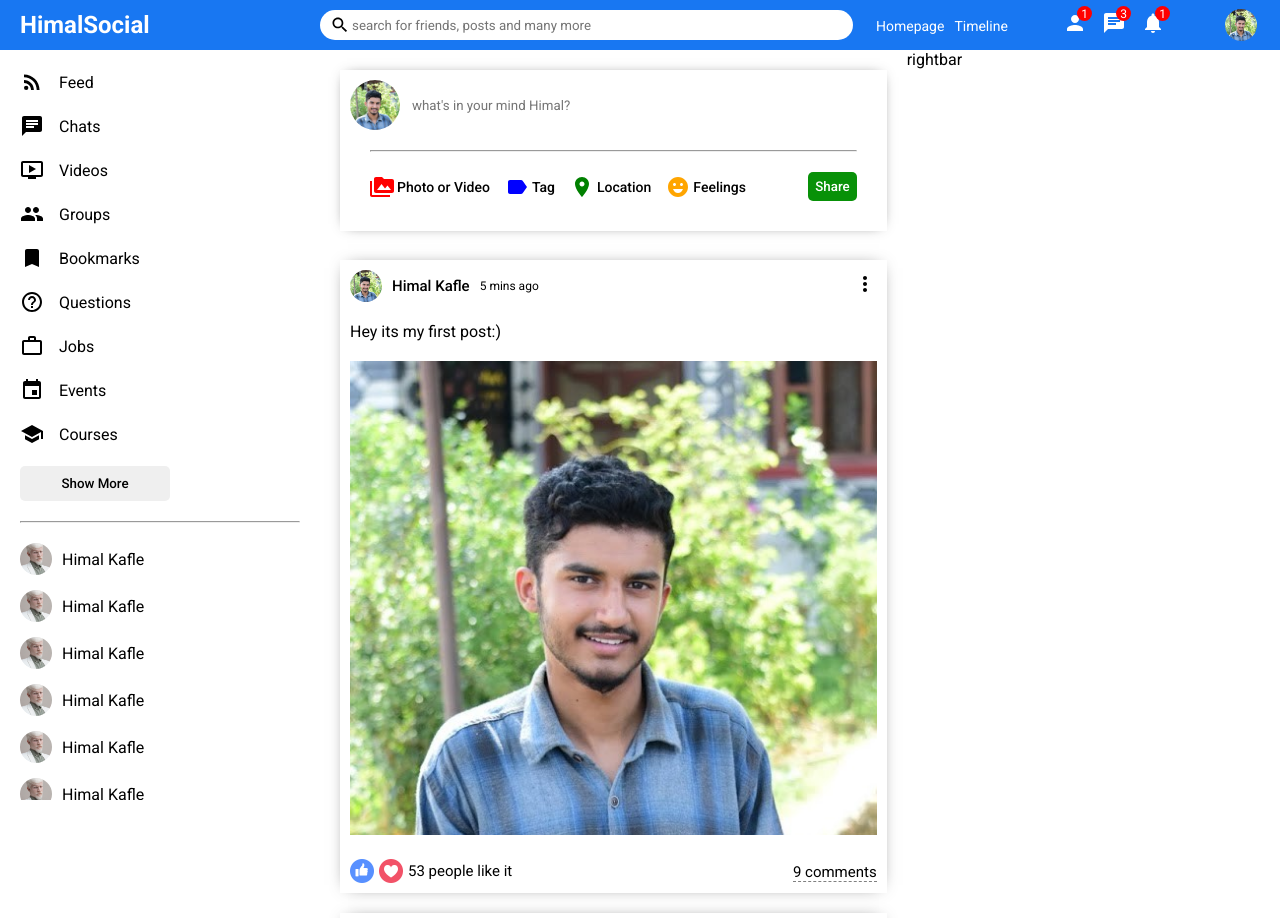
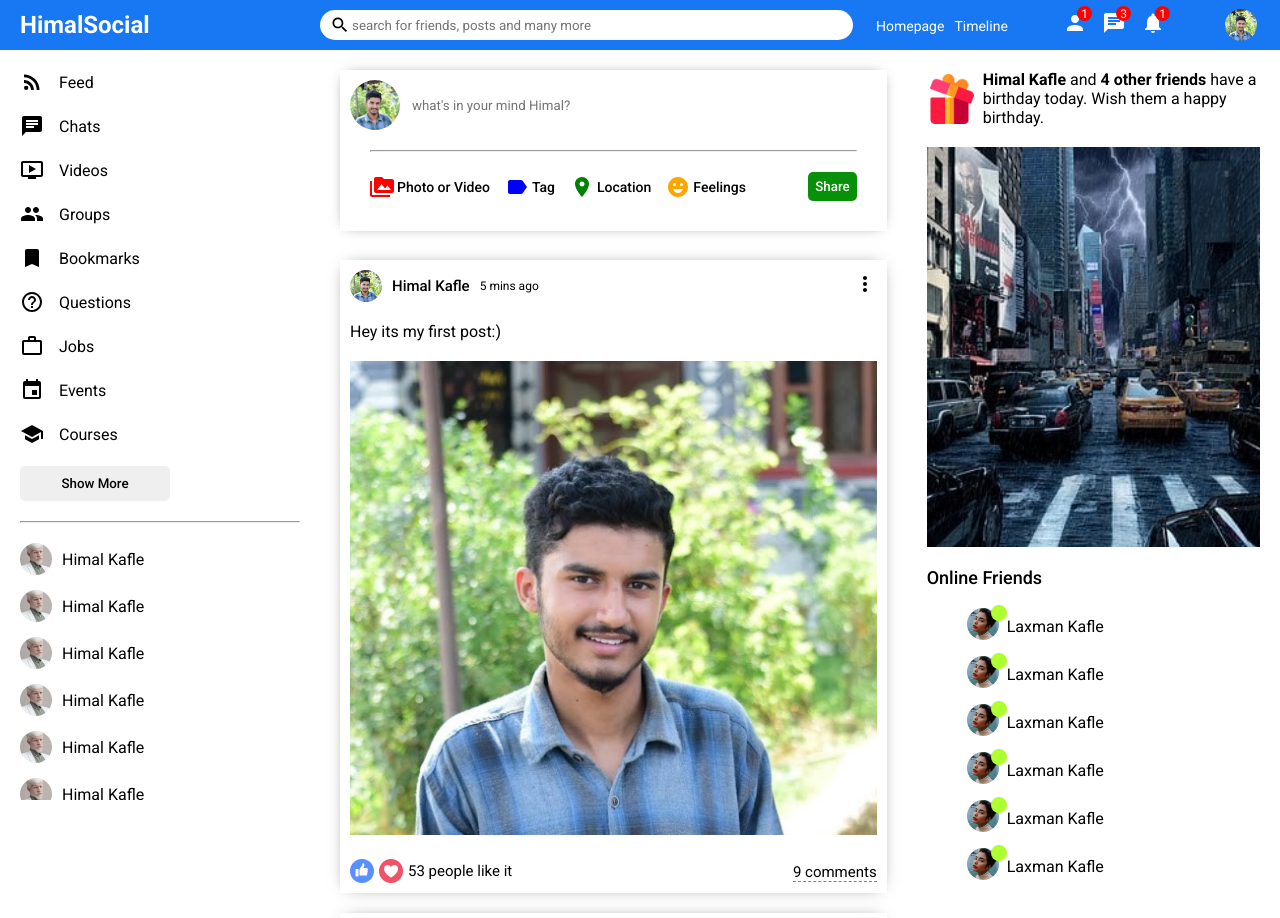
Before and after one commit to himalkafle11/himal-social-app, a React (Create React App) app: page / in a window 1280 px wide. Shown: the top 918 px of the page. Built offline with nearby package versions, Linux system fonts and the light colour scheme.

Commit message:
html and css part completed

```diff
--- a/src/components/rightbar/Rightbar.js
+++ b/src/components/rightbar/Rightbar.js
@@ -1,5 +1,93 @@
 import "./rightbar.css";
 
 export default function Rightbar() {
-  return <div className="rightbar">rightbar</div>;
+  return (
+    <div className="rightbar">
+      <div className="rightbarWrapper">
+        <div className="birthdayContainer">
+          <img
+            src="../assets/gift.png"
+            alt="birthday-gift"
+            className="birthdayImg"
+          />
+          <span className="birthdayText">
+            <strong>Himal Kafle</strong> and <strong>4 other friends</strong>{" "}
+            have a birthday today. Wish them a happy birthday.
+          </span>
+        </div>
+        <div className="rightbarAdContainer">
+          <img className="rightbarAd" src="../assets/advert.jpg" alt="ad" />
+        </div>
+        <h4 className="rightbarTitle">Online Friends</h4>
+        <ul className="rightbarFriendList">
+          <li className="rightbarFriend">
+            <div className="rightbarProfileContainer">
+              <img
+                className="rightbarProfileImg"
+                src="../assets/person/4.jpeg"
+                alt="friendProfile"
+              />
+              <span className="rightbarProfileStatus"></span>
+            </div>
+            <span className="rightbarUsername">Laxman Kafle</span>
+          </li>
+          <li className="rightbarFriend">
+            <div className="rightbarProfileContainer">
+              <img
+                className="rightbarProfileImg"
+                src="../assets/person/4.jpeg"
+                alt="friendProfile"
+              />
+              <span className="rightbarProfileStatus"></span>
+            </div>
+            <span className="rightbarUsername">Laxman Kafle</span>
+          </li>
+          <li className="rightbarFriend">
+            <div className="rightbarProfileContainer">
+              <img
+                className="rightbarProfileImg"
+                src="../assets/person/4.jpeg"
+                alt="friendProfile"
+              />
+              <span className="rightbarProfileStatus"></span>
+            </div>
+            <span className="rightbarUsername">Laxman Kafle</span>
+          </li>
+          <li className="rightbarFriend">
+            <div className="rightbarProfileContainer">
+              <img
+                className="rightbarProfileImg"
+                src="../assets/person/4.jpeg"
+                alt="friendProfile"
+              />
+              <span className="rightbarProfileStatus"></span>
+            </div>
+            <span className="rightbarUsername">Laxman Kafle</span>
+          </li>
+          <li className="rightbarFriend">
+            <div className="rightbarProfileContainer">
+              <img
+                className="rightbarProfileImg"
+                src="../assets/person/4.jpeg"
+                alt="friendProfile"
+              />
+              <span className="rightbarProfileStatus"></span>
+            </div>
+            <span className="rightbarUsername">Laxman Kafle</span>
+          </li>
+          <li className="rightbarFriend">
+            <div className="rightbarProfileContainer">
+              <img
+                className="rightbarProfileImg"
+                src="../assets/person/4.jpeg"
+                alt="friendProfile"
+              />
+              <span className="rightbarProfileStatus"></span>
+            </div>
+            <span className="rightbarUsername">Laxman Kafle</span>
+          </li>
+        </ul>
+      </div>
+    </div>
+  );
 }
--- a/src/components/rightbar/rightbar.css
+++ b/src/components/rightbar/rightbar.css
@@ -1,4 +1,72 @@
 .rightbar {
   flex: 3.5;
-  /* background-color: green; */
+  margin: 0;
+  padding: 0;
+  /* background-color: red; */
 }
+
+.rightbarWrapper {
+  padding: 20px;
+}
+
+.birthdayContainer {
+  display: flex;
+  align-items: center;
+  gap: 6px;
+  margin-bottom: 20px;
+}
+
+.birthdayImg {
+  width: 50px;
+  height: 50px;
+}
+
+.rightbarAdContainer {
+  height: 400px;
+  width: 100%;
+  background-color: red;
+  margin-bottom: 20px;
+}
+.rightbarAd {
+  height: 100%;
+  width: 100%;
+  object-fit: cover;
+}
+
+.rightbarTitle {
+  font-size: 18px;
+  font-weight: 500;
+  margin-bottom: 20px;
+}
+
+.rightbarFriendList {
+  list-style: none;
+}
+
+.rightbarFriend {
+  display: flex;
+  align-items: center;
+  gap: 8px;
+  margin-bottom: 12px;
+}
+
+.rightbarProfileContainer {
+  position: relative;
+}
+
+.rightbarProfileStatus {
+  position: absolute;
+  height: 16px;
+  width: 16px;
+  border-radius: 50%;
+  background-color: greenyellow;
+  top: -3px;
+  right: -8px;
+}
+
+.rightbarProfileImg {
+  width: 32px;
+  height: 32px;
+  object-fit: cover;
+  border-radius: 50%;
+}
--- a/src/components/sidebar/sidebar.css
+++ b/src/components/sidebar/sidebar.css
@@ -2,6 +2,9 @@
   flex: 3;
   height: calc(100vh - 50px);
   overflow: scroll;
+  position: sticky;
+  top: 0;
+  left: 0;
 }
 
 ::-webkit-scrollbar {
```
Also changed, not shown: public/assets/ad.png (deleted), public/assets/advert.jpg (added), src/DummyData.js (added).
